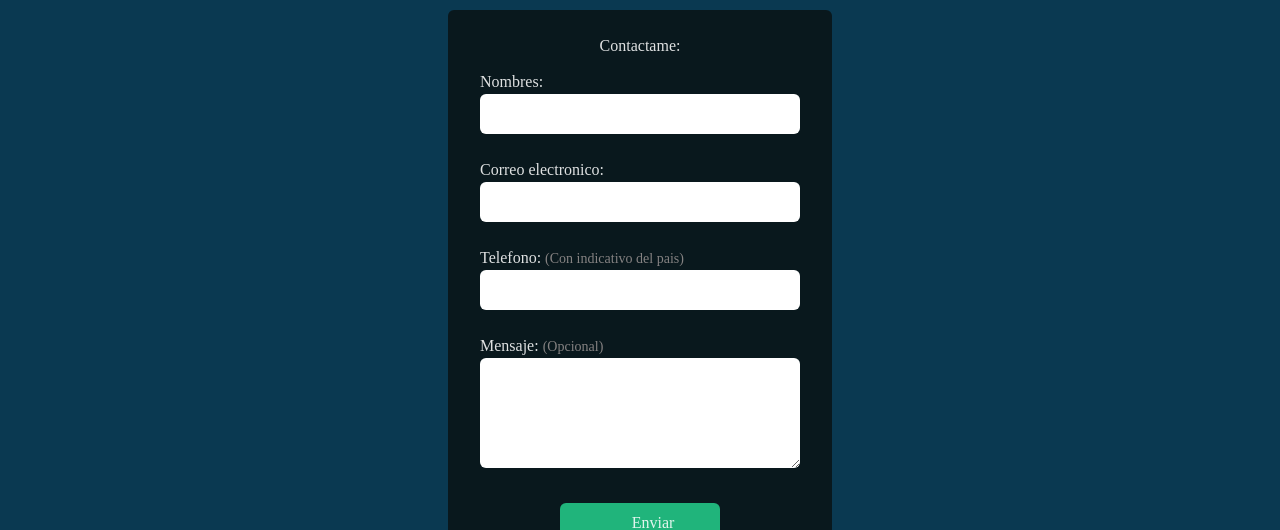
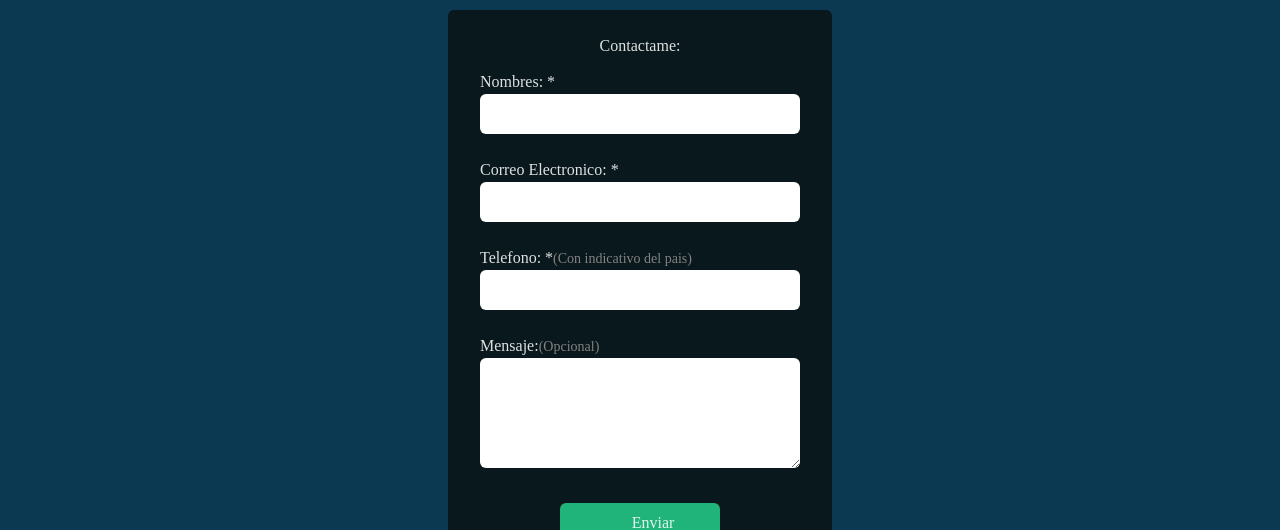
Before and after one commit to rickbroken/portafolio_publico, a React (Vite) app: page /#/sobremi in a window 1280 px wide. Shown: the part 1338-1868 px from the top of the page. Built offline with nearby package versions, Linux system fonts and the light colour scheme; no server answers; the database is empty; some icons are missing; what webfontloader would draw is missing.

Commit message:
Estructurando funciones en archivos separados, agregar validacion con ER a los inputs

```diff
--- a/src/componentes/FormularioTest.jsx
+++ b/src/componentes/FormularioTest.jsx
@@ -1,77 +1,31 @@
 import React, { useEffect, useState } from 'react';
-import { useForm, ValidationError } from '@formspree/react';
 import { Helmet } from 'react-helmet';
 import { Icon } from '@iconify/react';
-import { getTime } from 'date-fns';
+import ContenedorAlertaFormulario from '../elementos/ContenedorAlertaFormulario';
+import ContInputFormulario from '../elementos/ContInputFormulario';
+import { handleSubmitContacto } from '../funciones/handleSubmiContacto';
+import { bloqueoTemporalFormulario } from '../funciones/bloqueoTemporalFormulario';
+import { handleNameAndPhone } from '../funciones/handleNameAndPhone';
 
 
 const ValidacionFormulario = () => {
   const [status, setStatus] = useState(false);
-  const [reloadCaptcha, setReloadCatpcha] = useState(true);
 
   const [nombres, setNombres] = useState('');
   const [email, setEmail] = useState('');
   const [phone, setPhone] = useState('');
   const [message, setMessage] = useState('');
 
-
-  useState(()=>{
-    if(localStorage.getItem('formularioEnviado') === 'true'){
-      setStatus(200);
-    }
-    if(localStorage.getItem('fechaEnvio') !== null){
-      const fechaActual = getTime(new Date());
-      const fechaEnvio = parseInt(localStorage.getItem('fechaEnvio'));
-      const tiempoUnixBloqueoTemp = 259200000;
-      if(fechaActual > fechaEnvio + tiempoUnixBloqueoTemp){
-        localStorage.setItem('formularioEnviado', false);
-        setStatus(false);
-      }
-    }
+  useEffect(()=>{
+    bloqueoTemporalFormulario(setStatus);
   },[status])
 
-
-
-  const handleSubmit = async (event) => {
-    event.preventDefault();
-    const formData = new FormData(event.target);
-
-    try {
-      const response = await fetch('https://formspree.io/f/mqkvrkvk', {
-        method: 'POST',
-        body: formData,
-        headers: {
-          'Accept': 'application/json'
-        }
-      });
-
-      if (response.ok) {
-        localStorage.setItem('formularioEnviado', true);
-        localStorage.setItem('fechaEnvio',getTime(new Date()));
-        event.target.reset();
+  const limpiarFormulario = () =>{
     setNombres('');
     setEmail('');
     setPhone('');
     setMessage('');
-        setReloadCatpcha(false);
-        console.log('llegue hasta aqui');
-        setStatus(response.status);
-      } else {
-        const data = await response.json();
-        if (data && data.errors) {
-          console.log(data.errors.map(error => error.message).join(', '));
-        } else {
-          console.log(data.error);
-          setStatus(data.error);
-          setTimeout(()=>setStatus(false),5000)
   }
-      }
-    } catch (error) {
-      setStatus(500);
-      setTimeout(()=>setStatus(false),5000)
-    }
-  };
-
 
   return (
     <>
@@ -83,66 +37,47 @@ const ValidacionFormulario = () => {
         className='relative w-96 bg-[#09181d] rounded-md px-8 flex flex-col items-center my-6'
         data-aos='zoom-out-right'
         data-aos-duration='2000'
-        onSubmit={handleSubmit}>
+        onSubmit={(e)=>handleSubmitContacto(e,limpiarFormulario,setStatus)}>
+      <p className='mt-6'>Contactame:</p>
+      <ContInputFormulario
+        name="name"
+        type="text"
+        label="Nombres:"
+        required={true}
+        setInput={handleNameAndPhone}
+        value={nombres}
+        setNombres={setNombres}
+      />
+      <ContInputFormulario
+        name="email"
+        type="email"
+        label="Correo Electronico:"
+        required={true}
+        setInput={setEmail}
+        value={email}
+      />
+      <ContInputFormulario
+        name="phone"
+        type="tel"
+        label="Telefono:"
+        subLabel="(Con indicativo del pais)"
+        required={true}
+        setInput={handleNameAndPhone}
+        value={phone}
+        setPhone={setPhone}
+      />
 
-      <p className='mt-6'>Contactame:</p>
-      <div className='w-full my-3'>
-        <label htmlFor='name' className='font-[200]'>Nombres:</label>
-        <input
-          className='w-full py-2 pl-4 outline-none font-[200] rounded-md'
-          type='text'
-          name='name'
-          id='name'
-          value={nombres}
-          onChange={(e)=>setNombres(e.target.value)}
-          required
+      <ContInputFormulario
+        name="message"
+        type="text"
+        label="Mensaje:"
+        subLabel="(Opcional)"
+        required={false}
+        setInput={setMessage}
+        value={message}
       />
-      </div>
 
-      <div className='w-full my-3'>
-        <label htmlFor='email' className='font-[200]'>Correo electronico:</label>
-        <input
-          className='w-full py-2 pl-4 outline-none font-[200] rounded-md'
-          type='email'
-          name='email'
-          id='email'
-          value={email}
-          onChange={(e)=>setEmail(e.target.value)}
-          required
-        />
-      </div>
-
-      <div className='w-full my-3'>
-        <label htmlFor='phone' className='font-[200]'>
-          Telefono: <span className='text-sm text-[#858282]'>(Con indicativo del pais)</span>
-        </label>
-        <input
-          className='w-full py-2 pl-4 outline-none font-[200] rounded-md'
-          type='tel'
-          name='phone'
-          id='phone'
-          value={phone}
-          onChange={(e)=>setPhone(e.target.value)}
-          required
-        />
-      </div>
-      <div className='w-full my-3'>
-        <label htmlFor='message' className='font-[200]'>
-          Mensaje: <span className='text-sm text-[#858282]'>(Opcional)</span>
-        </label>
-        <textarea
-          className='w-full py-2 pl-4 outline-none font-[200] max-h-48 min-h-[110px] rounded-md'
-          type="text"
-          name='message'
-          id='message'
-          value={message}
-          onChange={(e)=>setMessage(e.target.value)}
-        ></textarea>
-      </div>
-
-      {reloadCaptcha &&
       <div required className="g-recaptcha" data-sitekey={import.meta.env.VITE_API_KEY_SITE_CAPTCHA}></div>
-      }
 
       <button
         className='bg-[#20b47b] hover:bg-[#1ca06d] active:bg-[#207044] w-40 h-10 rounded-md mx-2 my-4 flex justify-center items-center cursor-pointer'
@@ -151,29 +86,25 @@ const ValidacionFormulario = () => {
         <Icon icon="mingcute:send-fill" width='22' className='mr-1'/>
         Enviar
       </button>
+
       {status === 200 ?
-      <div className='fixed flex flex-col rounded-md justify-center items-center px-10 bg-[#000000e1] w-full h-full'>
-        <Icon icon="line-md:check-all" color='#3788f1' width="150"/>
-        <p className='text-center'>
-          Mensaje enviado correctamente, pronto atendere tu solicitud.
-          <br/>
-          <span className='text-gray-600 text-sm px-2'>Puedes enviar un nuevo mensaje despues de 72 Horas</span>
-        </p>
-      </div>
+        <ContenedorAlertaFormulario
+          color="#3788f1"
+          icon="line-md:check-all"
+          text="Mensaje enviado correctamente, pronto atendere tu solicitud."
+          subText="Puedes enviar un nuevo mensaje despues de 72 Horas"
+        />
       : status === 'reCAPTCHA failed' ?
-      <div className='fixed flex flex-col rounded-md justify-center items-center px-10 bg-[#000000e1] w-full h-full'>
-        <Icon icon="logos:recaptcha" width="150" />
-        <p className='text-center my-4'>
-          Verifica que no seas un robot, click en 'No soy un robot'  :)
-        </p>
-      </div>
+        <ContenedorAlertaFormulario
+          icon="logos:recaptcha"
+          text="Verifica que no seas un robot, click en 'No soy un robot'  :)"
+        />
       : status === 500 &&
-      <div className='fixed flex flex-col rounded-md justify-center items-center px-10 bg-[#000000e1] w-full h-full'>
-        <Icon icon="line-md:alert-twotone" color='#df2c2c' width="150" />
-        <p className='text-center my-4'>
-          Error interno del servidor, intentalo mas tarde :(
-        </p>
-      </div>
+        <ContenedorAlertaFormulario
+          color="#df2c2c"
+          icon="line-md:alert-twotone"
+          text="Error interno del servidor, intentalo mas tarde :("
+        />
       }
     </form>
     </>
--- /dev/null
+++ b/src/elementos/ContInputFormulario.jsx
@@ -0,0 +1,32 @@
+import React from 'react';
+
+const ContInputFormulario = ({setInput,value,label,subLabel, name, type, required,setNombres,setPhone}) => {
+  return (
+    <div className='w-full my-3'>
+      <label htmlFor={name} className='font-[200]'>{label}{required && ' *'}
+      <span className='text-sm text-[#858282]'>{subLabel}</span></label>
+      {name === 'message' ?
+        <textarea
+          className='w-full py-2 pl-4 outline-none font-[200] max-h-48 min-h-[110px] rounded-md'
+          type={type}
+          name={name}
+          id={name}
+          value={value}
+          onChange={(e)=>setInput(e.target.value)}
+        ></textarea>
+      :
+        <input
+          className='w-full py-2 pl-4 outline-none font-[200] rounded-md'
+          type={type}
+          name={name}
+          id={name}
+          value={value}
+          onChange={(e)=>setInput(e.target.value,name,setNombres,setPhone)}
+          required
+        />
+      }
+    </div>
+  );
+}
+
+export default ContInputFormulario;
--- /dev/null
+++ b/src/elementos/ContenedorAlertaFormulario.jsx
@@ -0,0 +1,17 @@
+import { Icon } from '@iconify/react';
+import React from 'react';
+
+const ContenedorAlertaFormulario = ({text,subText,icon,color}) => {
+  return (
+    <div className='fixed flex flex-col rounded-md justify-center items-center px-10 bg-[#000000e1] w-full h-full'>
+      <Icon icon={icon} color={color} width="150" />
+      <p className='text-center my-4'>
+        {text}
+        <br/>
+        <span className='text-gray-600 text-sm px-2'>{subText}</span>
+      </p>
+    </div>
+  );
+}
+
+export default ContenedorAlertaFormulario;
--- /dev/null
+++ b/src/funciones/bloqueoTemporalFormulario.js
@@ -0,0 +1,16 @@
+import { getTime } from "date-fns";
+
+export const bloqueoTemporalFormulario = (setStatus) => {
+  if(localStorage.getItem('formularioEnviado') === 'true'){
+    setStatus(200);
+  }
+  if(localStorage.getItem('fechaEnvio') !== null){
+    const fechaActual = getTime(new Date());
+    const fechaEnvio = parseInt(localStorage.getItem('fechaEnvio'));
+    const tiempoUnixBloqueoTemp = 259200000;
+    if(fechaActual > fechaEnvio + tiempoUnixBloqueoTemp){
+      localStorage.setItem('formularioEnviado', false);
+      setStatus(false);
+    }
+  }
+}
--- /dev/null
+++ b/src/funciones/handleNameAndPhone.js
@@ -0,0 +1,12 @@
+export const handleNameAndPhone = (value,name,setNombres,setPhone) => {
+  if(name === 'name'){
+    if (/^[A-Za-z\s]+$/.test(value) || value === '') {
+      setNombres(value);
+    }
+  } else if(name === 'phone'){
+    if (/^[0-9\s]*\+?[0-9\s]*$/.test(value) || value === '') {
+      console.log(value);
+      setPhone(value);
+    }
+  }
+};
--- /dev/null
+++ b/src/funciones/handleSubmiContacto.jsx
@@ -0,0 +1,34 @@
+export const handleSubmitContacto = async (event,limpiarFormulario,setStatus) => {
+  event.preventDefault();
+  const formData = new FormData(event.target);
+
+  try {
+    const response = await fetch('https://formspree.io/f/mqkvrkvk', {
+      method: 'POST',
+      body: formData,
+      headers: {
+        'Accept': 'application/json'
+      }
+    });
+
+    if (response.ok) {
+      localStorage.setItem('formularioEnviado', true);
+      localStorage.setItem('fechaEnvio',getTime(new Date()));
+      event.target.reset();
+      limpiarFormulario();
+      setStatus(response.status);
+    } else {
+      const data = await response.json();
+      if (data && data.errors) {
+        console.log(data.errors.map(error => error.message).join(', '));
+      } else {
+        console.log(data.error);
+        setStatus(data.error);
+        setTimeout(()=>setStatus(false),5000)
+      }
+    }
+  } catch (error) {
+    setStatus(500);
+    setTimeout(()=>setStatus(false),5000)
+  }
+};
```
Lines whose indentation alone changed are shown as unchanged.
